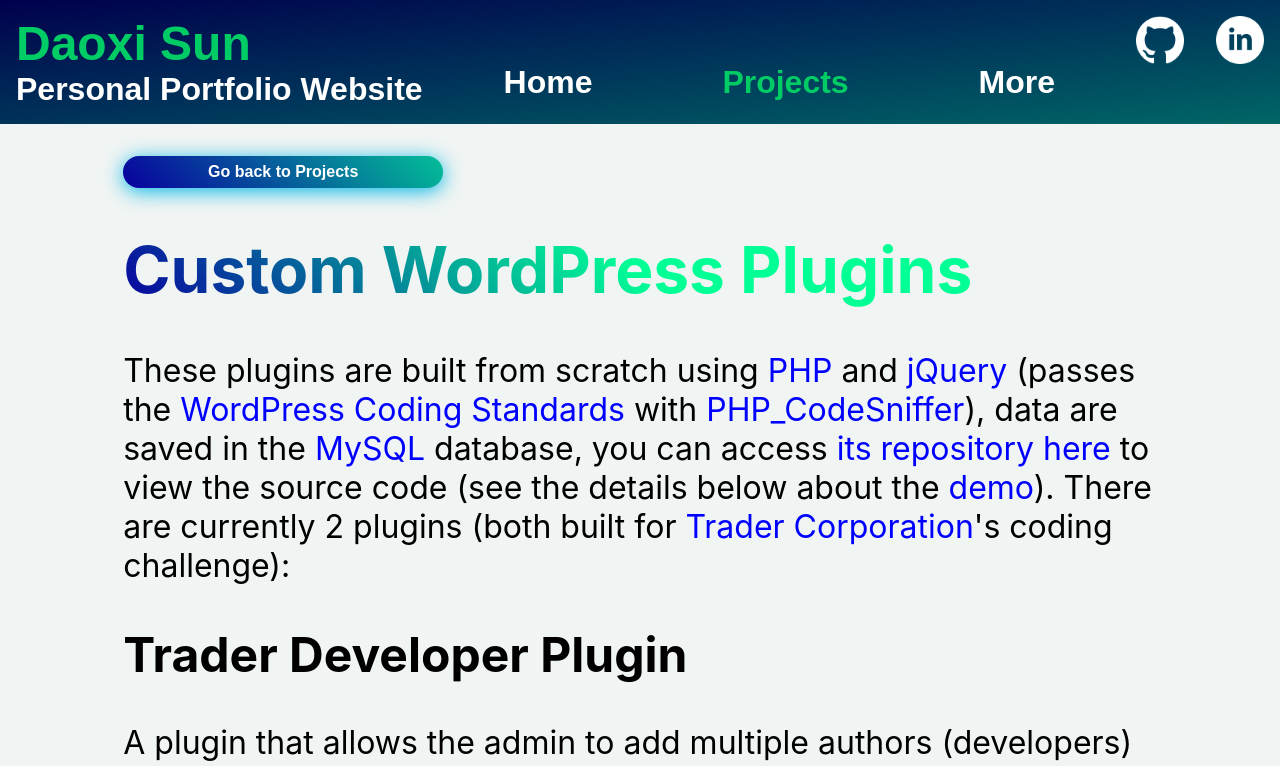
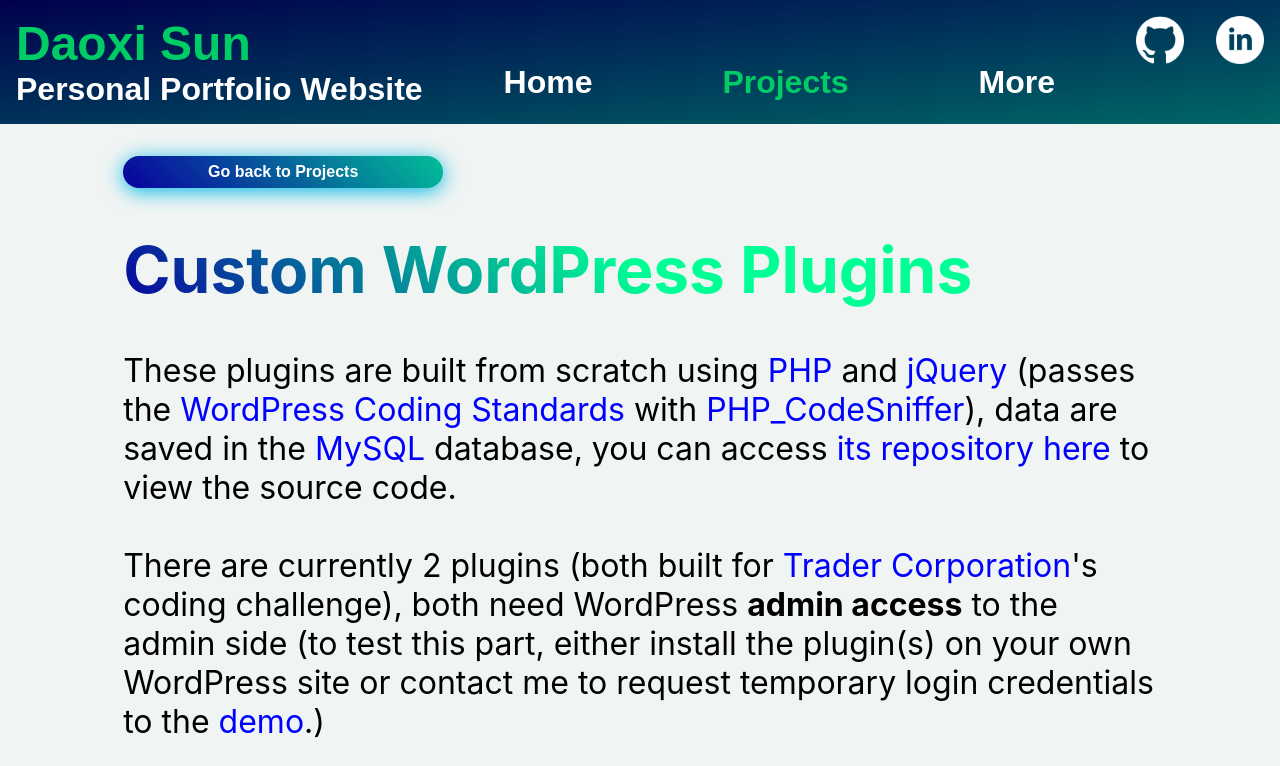
Before and after one commit to daoxi/personal-portfolio, a Next.js app: page /projects/custom-wordpress-plugins in a window 1280 px wide. Shown: the top 766 px of the page. Built offline with nearby package versions, Linux system fonts and the light colour scheme.

Commit message:
edited the page for custom plugins project

```diff
--- a/pages/components/ProjCardsContainer.js
+++ b/pages/components/ProjCardsContainer.js
@@ -45,7 +45,7 @@
 			<ProjCard
 				tags={["PHP", "jQuery", "MySQL", "WordPress"]}
 				img={projThumbCustomWpPlugins}
-				title="Custom WordPress Plugins (for Auto Trader)"
+				title="Custom WordPress Plugins"
 				description="These plugins are programmed from scratch to add various new customized features to the WordPress content management system."
 				buttontext="Learn More"
 				buttonlink="/projects/custom-wordpress-plugins"
--- a/pages/projects/custom-wordpress-plugins.js
+++ b/pages/projects/custom-wordpress-plugins.js
@@ -77,7 +77,21 @@
 					>
 						its repository here
 					</a>{" "}
-          to view the source code (see the details below about the{" "}
+					to view the source code.
+					<br />
+					<br />
+					There are currently 2 plugins (both built for{" "}
+					<a
+						href="https://go.trader.ca/"
+						target="_blank"
+						rel="noopener noreferrer"
+					>
+						Trader Corporation
+					</a>
+					{"'"}s coding challenge), both need WordPress <b>admin access</b> to
+					the admin side (to test this part, either install the plugin(s) on
+					your own WordPress site or contact me to request temporary login
+					credentials to the{" "}
 					<a
 						href="https://daoxisun.com/custom-wordpress-demo/"
 						target="_blank"
@@ -85,16 +99,7 @@
 					>
 						demo
 					</a>
-          ). There are currently 2 plugins (both built for{" "}
-          <a
-            href="https://go.trader.ca/"
-            target="_blank"
-            rel="noopener noreferrer"
-          >
-            Trader Corporation
-          </a>
-          {"'"}
-          s coding challenge):
+					.)
 					<br />
 					<h2>Trader Developer Plugin</h2>A plugin that allows the admin to add
 					multiple authors (developers) to each post separately and display them
@@ -108,12 +113,12 @@
 						meta box
 					</a>{" "}
 					is added to every post-editor page to display all users whose roles
-          are &quot;author&quot;, the admin can then select which author(s)/developer(s)
-          to be included for that specific post, the selection will be saved to
-          the database when the post is saved.
+					are &quot;author&quot;, the admin can then select which
+					author(s)/developer(s) to be included for that specific post, the
+					selection will be saved to the database when the post is saved.
 					<br />
-          (To access the admin side&apos;s demo, please kindly contact me to request
-          the login credentials.)
+					(To access the admin side&apos;s demo, please kindly contact me to
+					request the login credentials.)
 					<br />
 					<br />
 					<Link href={developerWpAdminMetabox.src} passHref>
@@ -184,8 +189,8 @@
 					settings will be saved to the database once the save button is
 					clicked.
 					<br />
-          (To access the admin side&apos;s demo, please kindly contact me to request
-          the login credentials.)
+					(To access the admin side&apos;s demo, please kindly contact me to
+					request the login credentials.)
 					<br />
 					<br />
 					<Link href={slideshowWpAdmin.src} passHref>
--- a/pages/projects/portfolio-website.js
+++ b/pages/projects/portfolio-website.js
@@ -48,7 +48,7 @@
             Node.js
           </a>{" "}
           custom server.
-          <br />
+          <br /><br />
           To learn more and view the source code, please{" "}
           <a
             href="https://github.com/daoxi/personal-portfolio"
```
Lines whose indentation alone changed are shown as unchanged.
